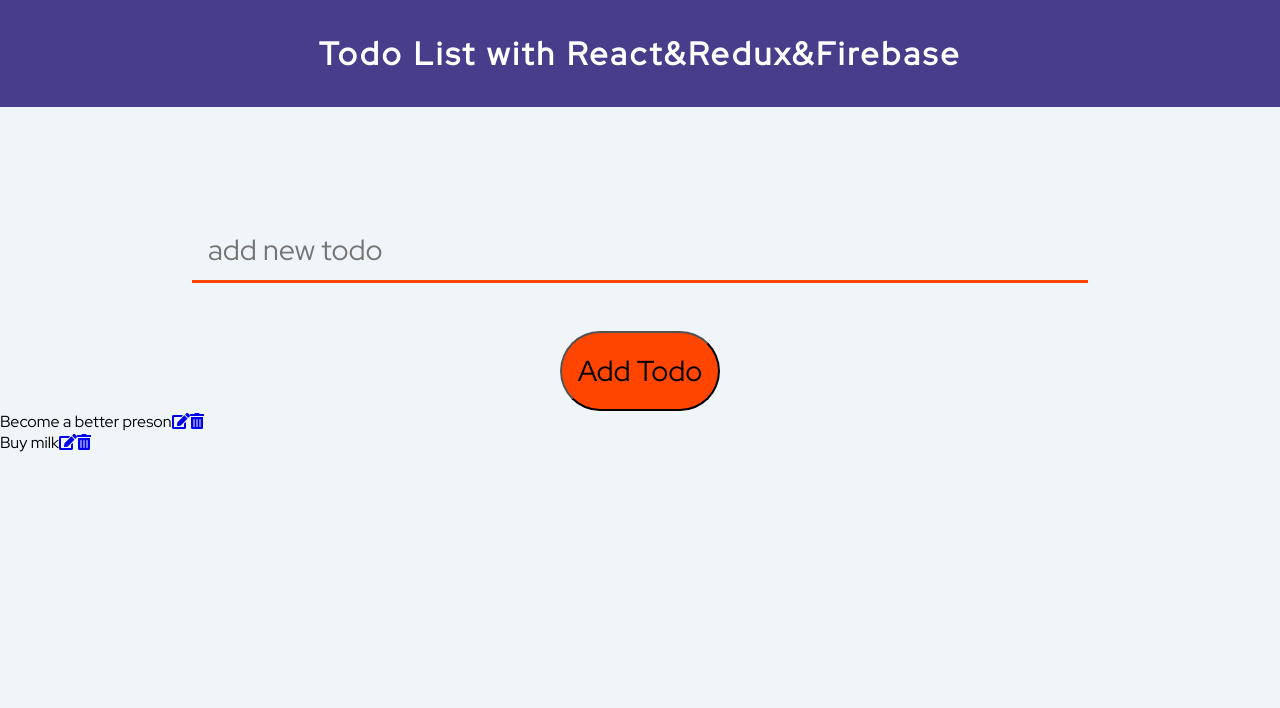
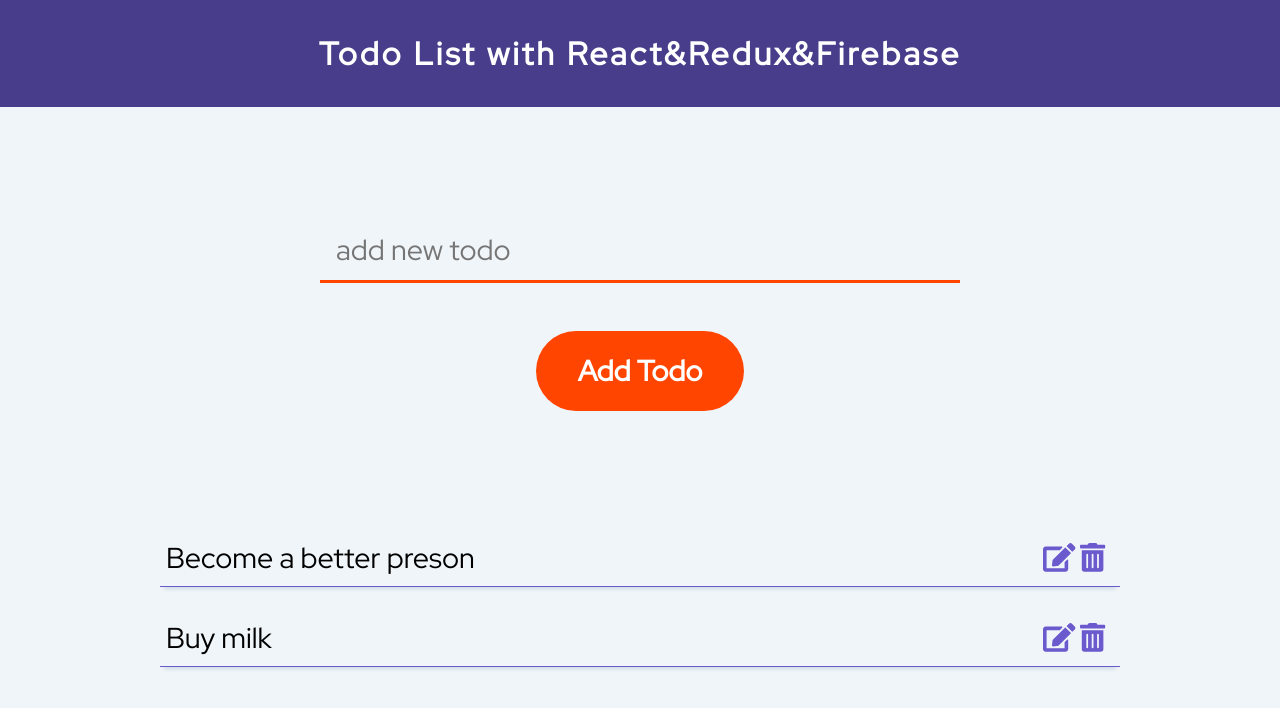
Before and after one commit to SaashaaNova/ToDo-List-React, a React (Create React App) app: page / in a window 1280 px wide. Shown: the top 708 px of the page. Built offline with nearby package versions, Linux system fonts and the light colour scheme.

Commit message:
styled-components

```diff
--- a/src/components/Form.js
+++ b/src/components/Form.js
@@ -15,7 +15,7 @@
 `;
 
 const Input = styled.input`
-    width: 70%;
+    width: 50%;
     height: 4rem;
     background: none;
     border: none;
@@ -32,12 +32,16 @@
 
 const Button = styled.button`
     margin-top: 3rem;
-    width: 10rem;
+    width: 13rem;
     height: 5rem;
     border-radius: 50px;
     background: orangered;
     font-size: 1.8rem;
     font-family: "Red Hat Display", sans-serif;
+    font-weight: bold;
+    cursor: pointer;
+    color: white;
+    border: none;
 `;
 
 class Form extends Component {
--- a/src/components/TodoList.js
+++ b/src/components/TodoList.js
@@ -3,6 +3,7 @@
 import { Link } from "react-router-dom";
 import { library } from '@fortawesome/fontawesome-svg-core';
 import { FontAwesomeIcon } from "@fortawesome/react-fontawesome";
+import styled from "styled-components";
 
 import { faEdit, faTrashAlt } from '@fortawesome/free-solid-svg-icons';
 
@@ -11,28 +12,60 @@
     faTrashAlt
 );
 
+const TodoListWrapper = styled.div`
+    width: 100%;
+    display: flex;
+    justify-content: center;
+    margin-top: 6rem;
+`
+
+const Todo = styled.li`
+    list-style: none;
+    min-width: 60rem;
+    height: 3rem;
+    font-size: 1.8rem;
+    margin-top: 2rem;
+    border-bottom: 1px solid slateblue;
+    position: relative;
+    box-shadow: 0 6px 4px -4px #ccd9e3;
+    padding: 0 6px;
+
+    .edit {
+        position: absolute;
+        right: 45px;
+        color: slateblue;
+    }
+
+    .trash{
+        position: absolute;
+        right: 15px;
+        color: slateblue;
+    }
+
+`
+
 const TodoList = (props) => {
     const {todo} = props
     let todos;
     if(todo) {
         todos = todo.map(todo => {
             return (
-                <li key={todo.id}>
+                <Todo key={todo.id}>
                     {todo.todo}
-                    <Link to="/">
+                    <Link className='edit' to="/">
                         <FontAwesomeIcon icon='edit' />
                     </Link>
-                    <Link to="/">
+                    <Link className='trash' to="/">
                         <FontAwesomeIcon icon='trash-alt' />
                     </Link>
-                </li>
+                </Todo>
             );
         });
     }
     return (
-        <div>
-            <ul>{todos}</ul>
-        </div>
+        <TodoListWrapper>
+            <ul className='todo-list'>{todos}</ul>
+        </TodoListWrapper>
     );
 };
 
```
Also changed, not shown: src/App.js (+3 -4 lines).
